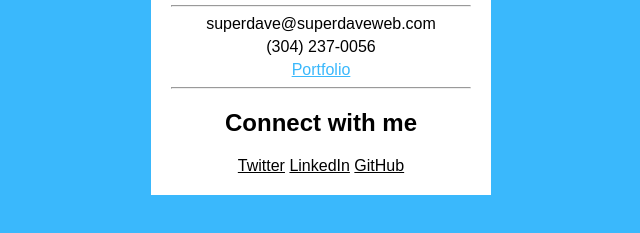
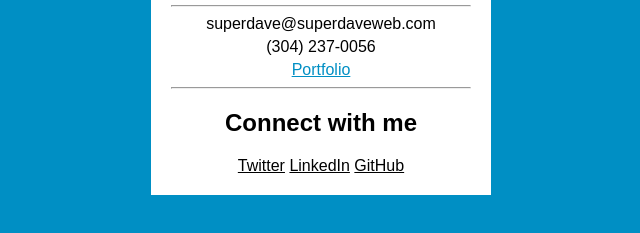
Before and after one commit to SuperDaveWebDev/business-card, a plain HTML site: page index.html in a window 1280 px wide. In both pictures the pointer is over the link "Portfolio". Shown: the part 421-654 px from the top of the page, without its empty margins (319-959 px from the left). Drawn offline with Linux system fonts and the light colour scheme.

Commit message:
Update styles.css
Updating background color and link colors.

```diff
--- a/styles/styles.css
+++ b/styles/styles.css
@@ -1,5 +1,5 @@
 body {
-  background-color: #3ab8fc;
+  background-color: #008fc4;
   font-family: Arial, sans-serif;
 }
 
@@ -28,7 +28,7 @@ a {
 }
 
 a:hover {
-  color: #3ab8fc;
+  color: #008fc4;
 }
 
 a:active {
```
